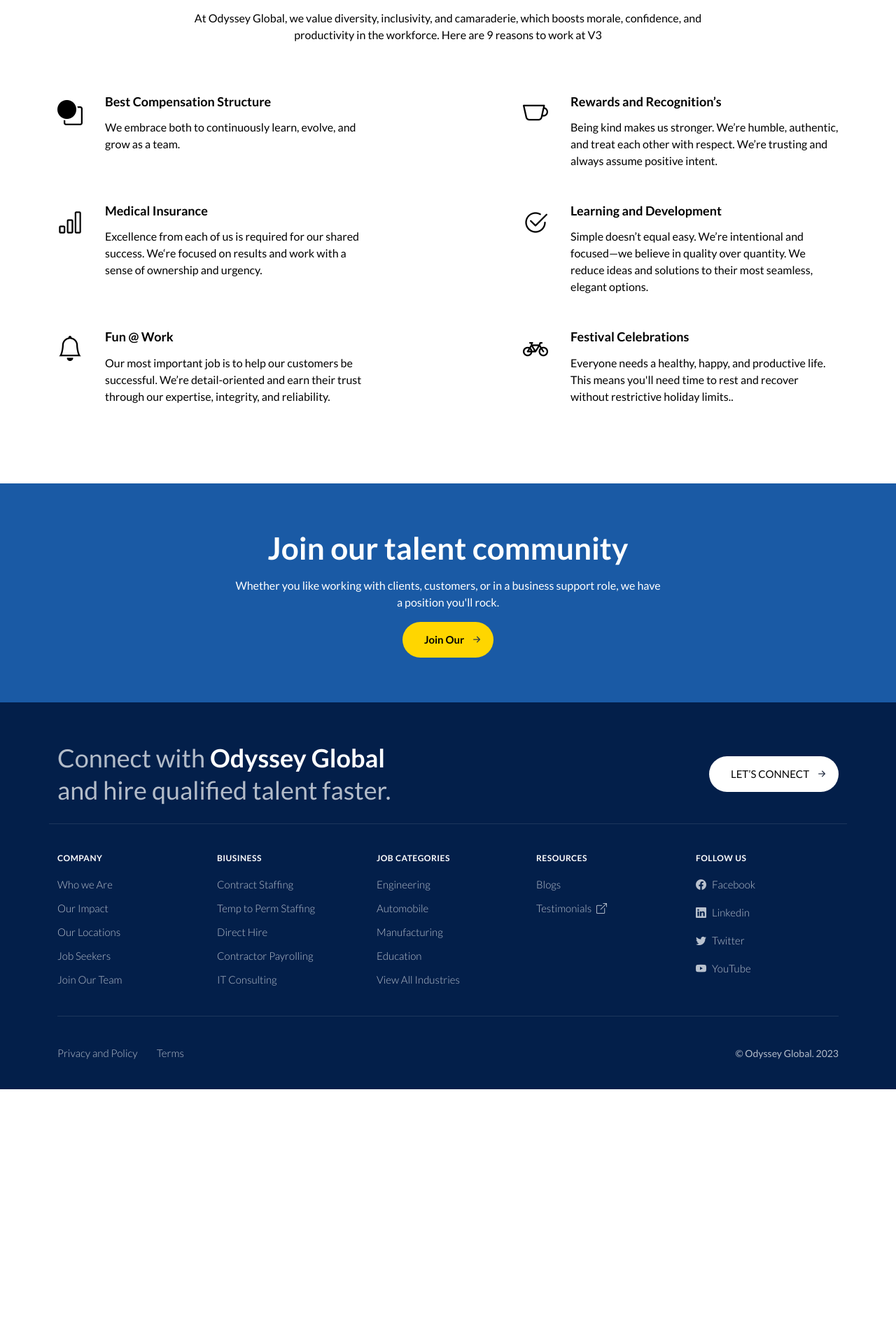
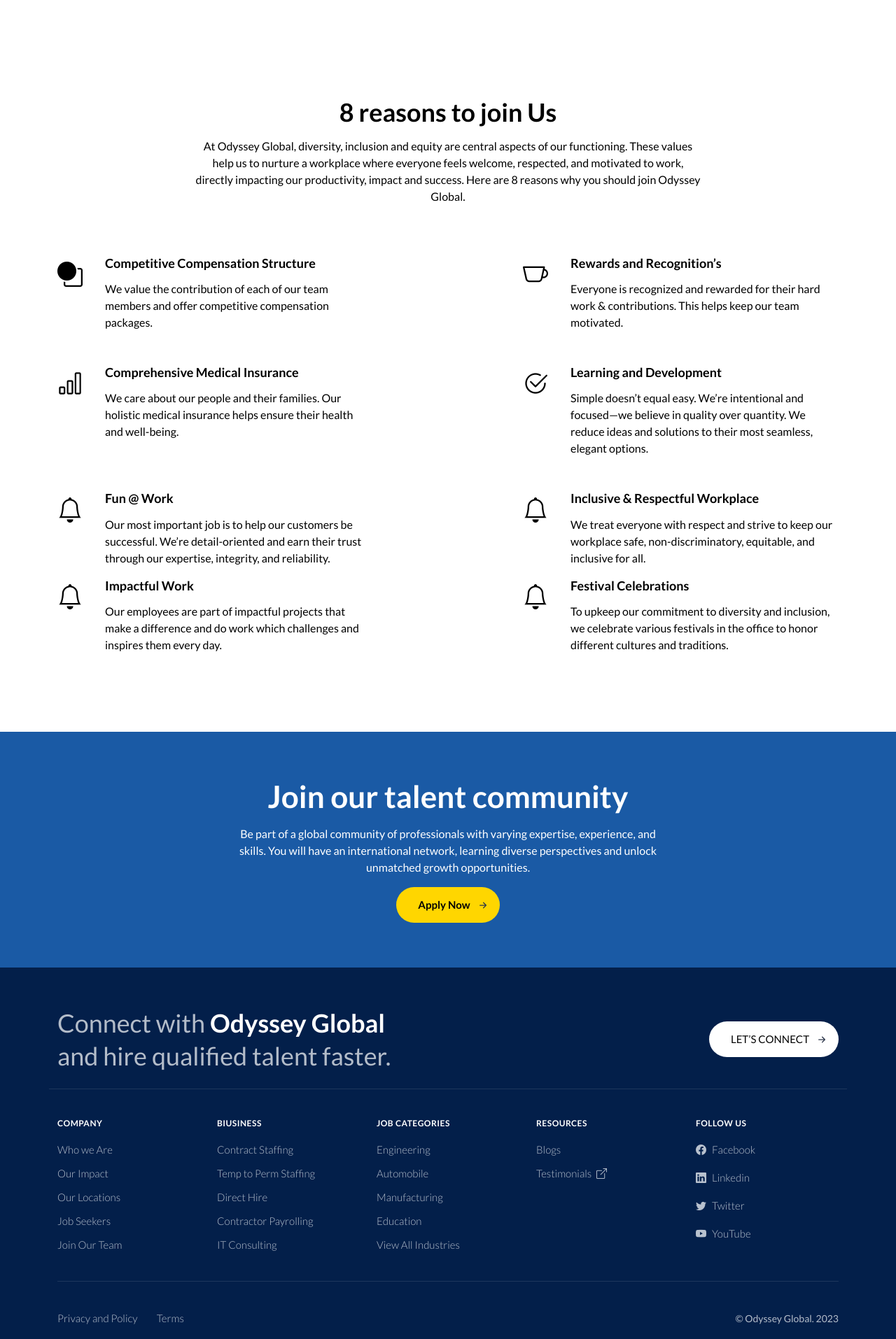
Before and after one commit to Odyssey-Global/Odyssey-Website, a PHP site: page /Join-our-team.php in a window 1280 px wide. Shown: the part 1632-3546 px from the top of the page at 70% size. Before the commit the page ends 3189 px from the top, so only its background shows below. Run offline with PHP 8.4, Linux system fonts and the light colour scheme; some libraries are stand-ins or nearby versions.

Commit message:
join-our-team-page

```diff
--- a/Join-our-team.php
+++ b/Join-our-team.php
@@ -37,12 +37,13 @@
         <div class="row">
           <div class="col-md-6">
             <div class="left-career-content">
-              <h1 class="mb-3">Life at Odyssey Global</h1>
+              <h1 class="mb-3">Ready to Fuel Career Growth?</h1>
               <p class="lead mb-3">
-                We are a global team with a passion for people - both our customers and our employees.
+              We are a dynamic, global team of professionals with a passion for nurturing ambitions,
+              fueling thriving careers and architecting professional growth.
               </p>
               <div class="d-grid d-sm-flex gap-3 mb-5">
-                <a class="btn btn-ghost-dark btn-pointer Orange-btn" href="#">Connect with us</a>
+                <a class="btn btn-ghost-dark btn-pointer Orange-btn" href="#">Join Us</a>
               </div>
             </div>
           </div>
@@ -65,34 +66,32 @@
             </div>
           </div>
           <div class="col-md-6">
-            <h2 class="text-drblue mb-3">Welcome to Odyssey Global life</h2>
-            <h5 class="mb-3">When it comes to our employees, only the best will do.
+            <h2 class="text-drblue mb-3">The Vibrant Life & Culture @ Odyssey Global</h2>
+            <h5 class="mb-3">We prioritize our people and embrace excellence in every aspect of our being.
             </h5>
             <p class="mb-3">
-              Every company or organization will be having its own employees. In
-              most cases, companies recruit permanent workers. The businesses
-              arrange training for their workforce and hope that employees will
-              provide excellent productivity in return. In addition to the
-              regular workforce, a business may need specialists to deal with
-              certain projects. Techgene helps you to find those skilled and
-              specialized employees for your short-term projects.
+            Odyssey Global is a people-first staffing company. Whether it is our employees or clients,
+            we value them and want to help them unleash their full potential. We don’t just want our people
+            to have a job; we want everyone to grow professionally and build thriving careers. Our growth lies
+             in the growth of our people. That’s why we keep empowering them and augmenting their capabilities.
             </p>
             <div class="row">
               <div class="col-6 col-md-4 mb-5 mb-md-0">
                 <span class="display-6 text-primary">99.95%</span>
-                <p class="">in fulfilling orders</p>
+                <p class="">Diversity, Inclusion & Equity</p>
               </div>
               <!-- End Col -->
 
               <div class="col-6 col-md-4 mb-5 mb-md-0">
                 <span class="display-6 text-primary">2,000+</span>
-                <p class="">partner with Unify</p>
+                <p class="">Continuous improvement
+</p>
               </div>
               <!-- End Col -->
 
               <div class="col-6 col-md-4">
                 <span class="display-6 text-primary">85%</span>
-                <p class="">this year alone</p>
+                <p class=""> Mutual trust, respect & collaboration</p>
               </div>
               <!-- End Col -->
             </div>
@@ -127,10 +126,11 @@
     <div class="container">
       <!-- Heading -->
       <div class="w-lg-65 text-center mx-lg-auto mb-5 mb-sm-7 mb-lg-10">
-        <h2>9 reasons to join Us</h2>
-        <p>At Odyssey Global, we value diversity, inclusivity, and camaraderie, which boosts morale, confidence, and
-          productivity
-          in the workforce. Here are 9 reasons to work at V3</p>
+        <h2>8 reasons to join Us</h2>
+        <p>At Odyssey Global, diversity, inclusion and equity are central aspects of our functioning.
+          These values help us to nurture a workplace where everyone feels welcome, respected,
+          and motivated to work, directly impacting our productivity, impact and success.
+           Here are 8 reasons why you should join Odyssey Global.  </p>
       </div>
       <!-- End Heading -->
 
@@ -142,8 +142,8 @@
               <i class="bi-circle-square fs-1 text-dark"></i>
             </div>
             <div class="flex-grow-1 ms-5">
-              <h5>Best Compensation Structure</h5>
-              <p>We embrace both to continuously learn, evolve, and grow as a team.</p>
+              <h5>Competitive Compensation Structure</h5>
+              <p>We value the contribution of each of our team members and offer competitive compensation packages.</p>
             </div>
           </div>
           <!-- End Icon Block -->
@@ -158,8 +158,7 @@
             </div>
             <div class="flex-grow-1 ms-5">
               <h5>Rewards and Recognition’s</h5>
-              <p>Being kind makes us stronger. We’re humble, authentic, and treat each other with respect. We’re
-                trusting and always assume positive intent.</p>
+              <p>Everyone is recognized and rewarded for their hard work & contributions. This helps keep our team motivated.</p>
             </div>
           </div>
           <!-- End Icon Block -->
@@ -173,9 +172,9 @@
               <i class="bi-bar-chart fs-1 text-dark"></i>
             </div>
             <div class="flex-grow-1 ms-5">
-              <h5>Medical Insurance</h5>
-              <p>Excellence from each of us is required for our shared success. We‘re focused on results and work with
-                a sense of ownership and urgency.</p>
+              <h5>Comprehensive Medical Insurance</h5>
+              <p>We care about our people and their families. Our holistic medical insurance helps
+                ensure their health and well-being.</p>
             </div>
           </div>
           <!-- End Icon Block -->
@@ -212,22 +211,52 @@
           </div>
           <!-- End Icon Block -->
         </div>
-        <!-- End Col -->
-
-        <div class="col-sm-6 col-lg-5">
+        <div class="col-sm-6 col-lg-5 mb-5 mb-sm-0">
           <!-- Icon Block -->
           <div class="d-flex">
             <div class="flex-shrink-0">
-              <i class="bi-bicycle fs-1 text-dark"></i>
+              <i class="bi-bell fs-1 text-dark"></i>
             </div>
             <div class="flex-grow-1 ms-5">
-              <h5>Festival Celebrations</h5>
-              <p>Everyone needs a healthy, happy, and productive life. This means you'll need time to rest and recover
-                without restrictive holiday limits..</p>
+              <h5>Inclusive & Respectful Workplace</h5>
+              <p>We treat everyone with respect and strive to keep our workplace safe, non-discriminatory, equitable,
+                 and inclusive for all.</p>
             </div>
           </div>
           <!-- End Icon Block -->
         </div>
+        <div class="col-sm-6 col-lg-5 mb-5 mb-sm-0">
+          <!-- Icon Block -->
+          <div class="d-flex">
+            <div class="flex-shrink-0">
+              <i class="bi-bell fs-1 text-dark"></i>
+            </div>
+            <div class="flex-grow-1 ms-5">
+              <h5>Impactful Work
+</h5>
+              <p> Our employees are part of impactful projects that make a difference and do work which
+                challenges and inspires them every day.</p>
+            </div>
+          </div>
+          <!-- End Icon Block -->
+        </div>
+        <div class="col-sm-6 col-lg-5 mb-5 mb-sm-0">
+          <!-- Icon Block -->
+          <div class="d-flex">
+            <div class="flex-shrink-0">
+              <i class="bi-bell fs-1 text-dark"></i>
+            </div>
+            <div class="flex-grow-1 ms-5">
+              <h5>Festival Celebrations</h5>
+              <p> To upkeep our commitment to diversity and inclusion, we celebrate various
+                festivals in the office to honor different cultures and traditions.</p>
+            </div>
+          </div>
+          <!-- End Icon Block -->
+        </div>
+        <!-- End Col -->
+
+
         <!-- End Col -->
       </div>
       <!-- End Row -->
@@ -240,10 +269,11 @@
           <div>
             <h1 style="color: white;">Join our talent community
             </h1>
-            <p style="color: white;">Whether you like working with clients, customers, or in a business
-              support role, we have a position you'll rock.</p>
+            <p style="color: white;">Be part of a global community of professionals with varying expertise, experience,
+            and skills. You will have an international network, learning diverse
+             perspectives and unlock unmatched growth opportunities.</p>
             <div class="d-flex justify-content-center gap-3">
-              <a class="btn btn-ghost-dark btn-pointer Orange-btn" href="#">Join Our</a>
+              <a class="btn btn-ghost-dark btn-pointer Orange-btn" href="#">Apply Now</a>
             </div>
           </div>
         </div>
```
